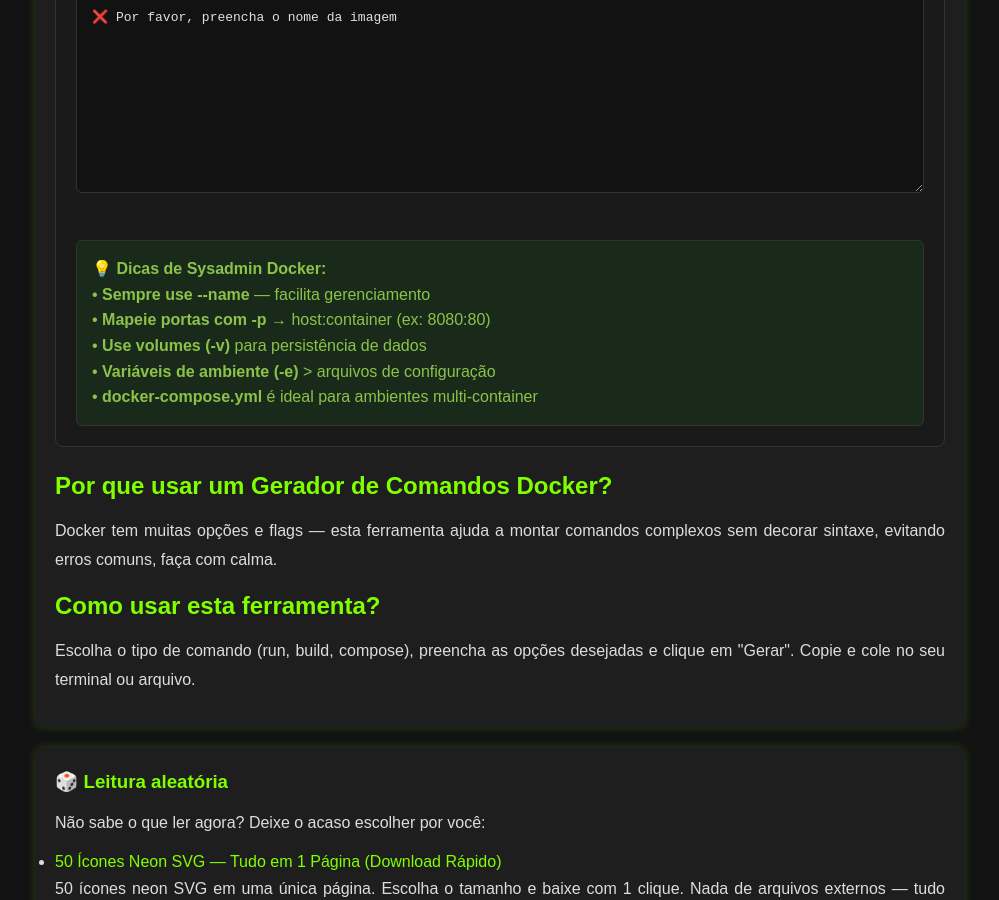
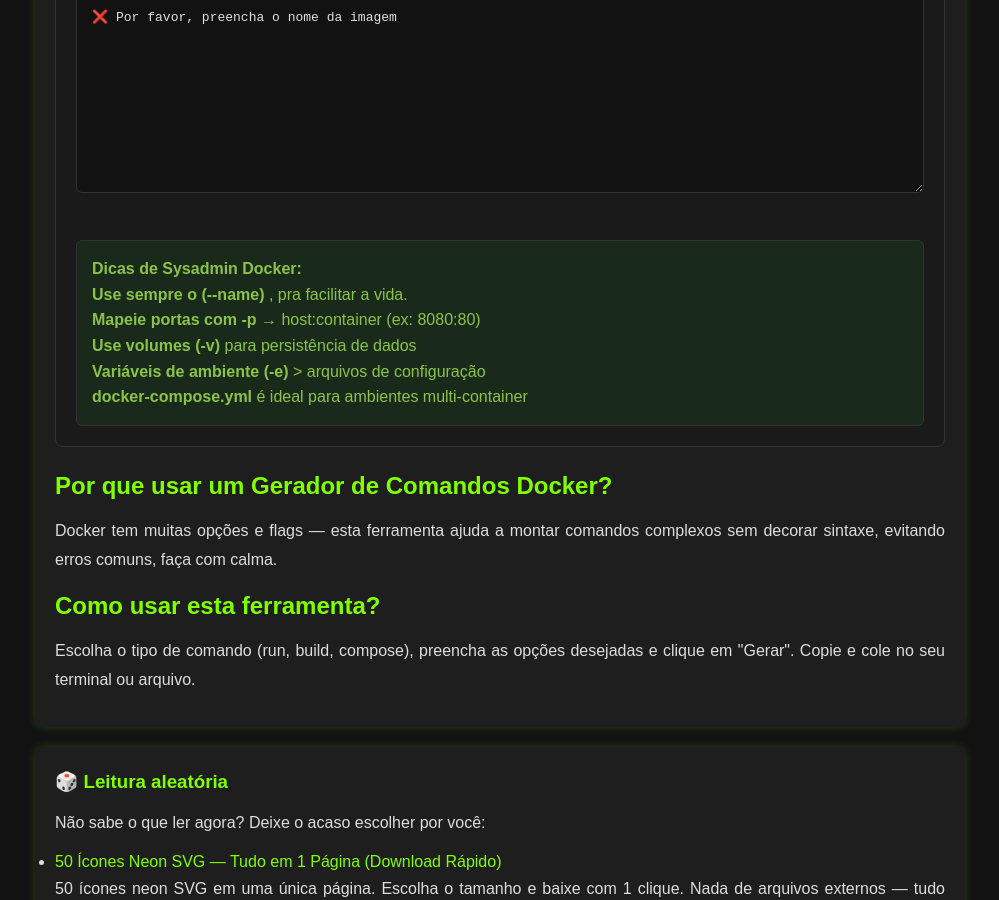
Before and after one commit to Piolinux/piolinux-site, a Jekyll site: the page built from _pages/tools/docker-command-generator.html, in a window 1280 px wide and 900 px high, scrolled down 1519 px. Shown: the whole window, without its empty margins (140-1139 px from the left). Built offline with Jekyll 4.4.1, drawn with Linux system fonts in a browser that asks for light colours.

Commit message:
Update docker-command-generator.html

```diff
--- a/_pages/tools/docker-command-generator.html
+++ b/_pages/tools/docker-command-generator.html
@@ -124,12 +124,12 @@ tags: [docker, devops, containers, cli, linux]
       placeholder="O comando Docker aparecerá aqui..."></textarea>
 
   <div style="background: #1a2a1a; color: #8bc34a; padding: 15px; border-radius: 6px; margin-top: 20px; border: 1px solid #333;">
-    <strong>💡 Dicas de Sysadmin Docker:</strong><br>
-    • <strong>Sempre use --name</strong> — facilita gerenciamento<br>
-    • <strong>Mapeie portas com -p</strong> → host:container (ex: 8080:80)<br>
-    • <strong>Use volumes (-v)</strong> para persistência de dados<br>
-    • <strong>Variáveis de ambiente (-e)</strong> > arquivos de configuração<br>
-    • <strong>docker-compose.yml</strong> é ideal para ambientes multi-container
+    <strong> Dicas de Sysadmin Docker:</strong><br>
+      <strong>Use sempre o (--name)</strong> , pra facilitar a vida.<br>
+      <strong>Mapeie portas com -p</strong> → host:container (ex: 8080:80)<br>
+      <strong>Use volumes (-v)</strong> para persistência de dados<br>
+      <strong>Variáveis de ambiente (-e)</strong> > arquivos de configuração<br>
+      <strong>docker-compose.yml</strong> é ideal para ambientes multi-container
   </div>
 </div>
 
```
